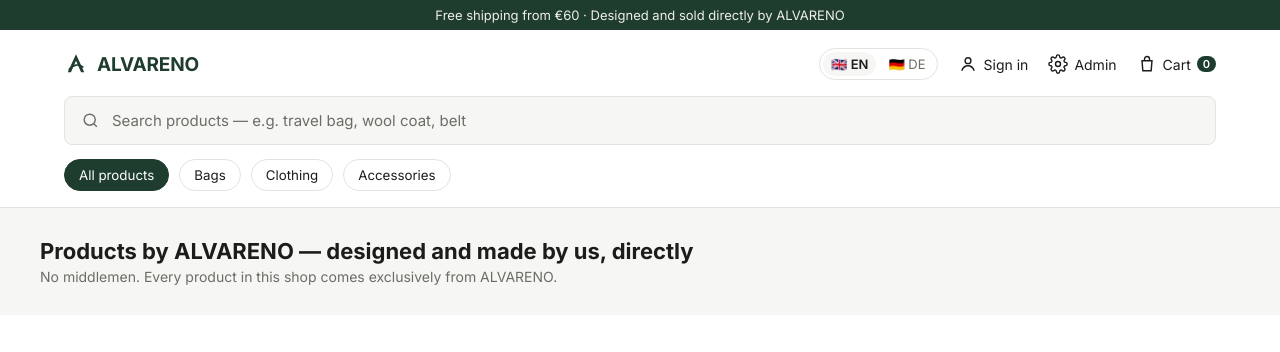
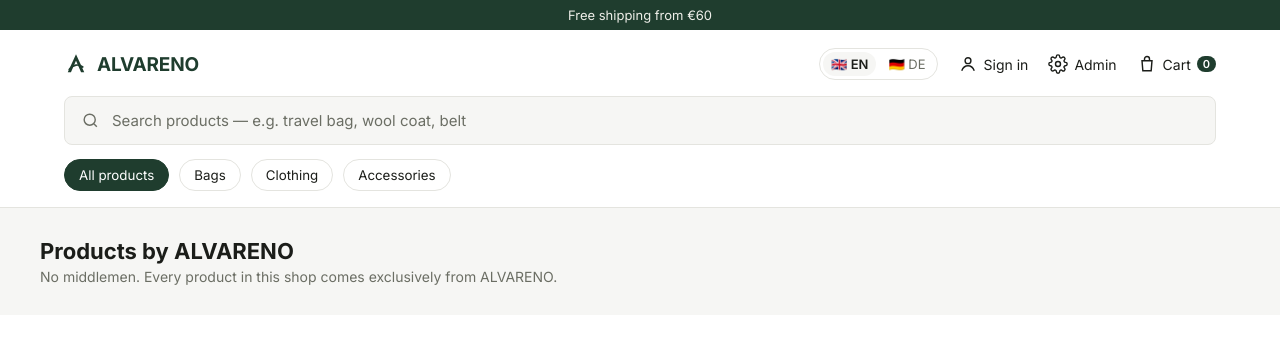
Before and after one commit to liam180300/ALVARENO, a plain HTML site: page index.html in a window 1280 px wide. Shown: the top 352 px of the page. Drawn offline with Linux system fonts and the light colour scheme.

Commit message:
Simplify utility bar text and language strings
Removed the phrase '· Designed and sold directly by ALVARENO' from the utility bar and updated the corresponding language strings.

```diff
--- a/index.html
+++ b/index.html
@@ -269,7 +269,7 @@
 </head>
 <body>
 
-<div class="utility-bar" id="utility-bar-text">Free shipping from €60 · Designed and sold directly by ALVARENO</div>
+<div class="utility-bar" id="utility-bar-text">Free shipping from €60</div>
 
 <header id="header">
   <div class="header-top">
@@ -493,13 +493,13 @@
   let lang = 'en'; // Standardsprache
 
   const S = {
-    freeShipBar: { en: "Free shipping from €60 · Designed and sold directly by ALVARENO", de: "Kostenloser Versand ab 60 € · Direkt von ALVARENO produziert und verkauft" },
+    freeShipBar: { en: "Free shipping from €60", de: "Kostenloser Versand ab 60 €" },
     searchPlaceholder: { en: "Search products — e.g. travel bag, wool coat, belt", de: "Produkte durchsuchen — z. B. Reisetasche, Wollmantel, Gürtel" },
     signIn: { en: "Sign in", de: "Anmelden" },
     admin: { en: "Admin", de: "Admin" },
     cart: { en: "Cart", de: "Warenkorb" },
     allProducts: { en: "All products", de: "Alle Produkte" },
-    heroTitle: { en: "Products by ALVARENO — designed and made by us, directly", de: "Produkte von ALVARENO — direkt von uns entwickelt und produziert" },
+    heroTitle: { en: "Products by ALVARENO", de: "Produkte von ALVARENO" },
     heroSub: { en: "No middlemen. Every product in this shop comes exclusively from ALVARENO.", de: "Keine Zwischenhändler. Jedes Produkt in diesem Shop stammt ausschließlich von ALVARENO selbst." },
     ourProducts: { en: "Our products", de: "Unsere Produkte" },
     noProducts: { en: "No products found.", de: "Keine Produkte gefunden." },
```
